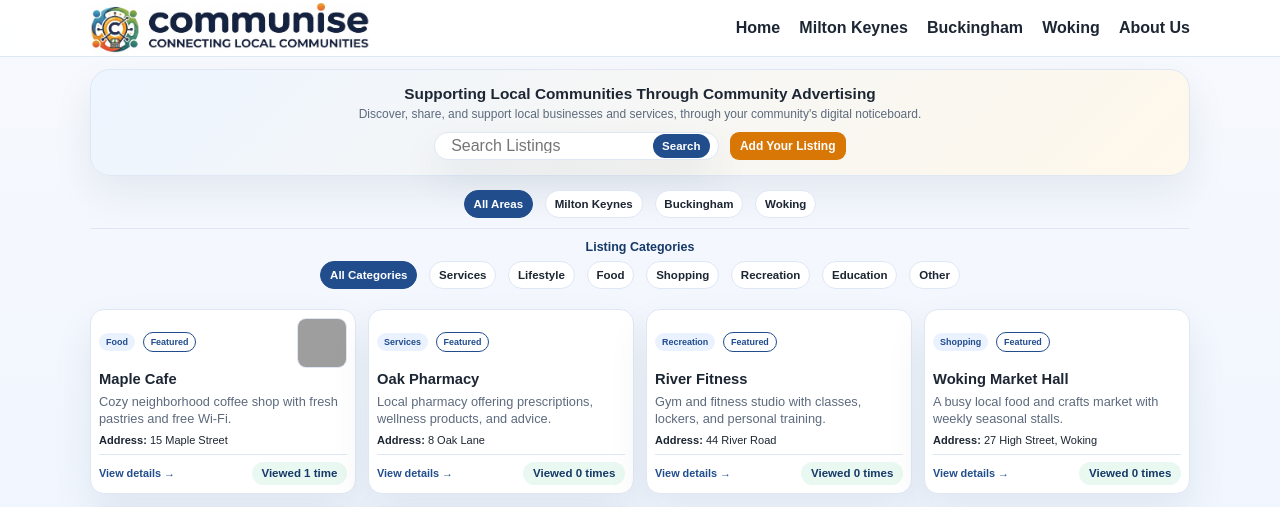
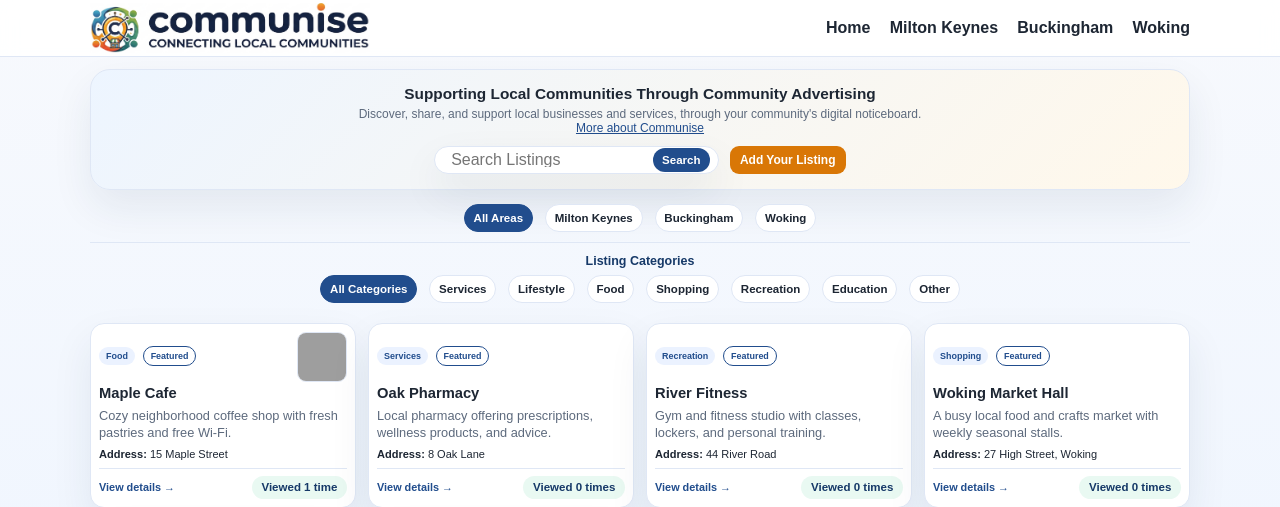
Before and after one commit to mbnarayn/communise, a Flask app: page / in a window 1280 px wide. Shown: the top 507 px of the page. Run offline with Flask 3, Linux system fonts and the light colour scheme; grey boxes are pictures that could not be loaded.

Commit message:
ui updates

```diff
--- a/static/styles.css
+++ b/static/styles.css
@@ -118,6 +118,15 @@ nav a {
   margin-right: auto;
   color: var(--muted);
   font-size: 0.75rem;
+}
+
+.hero-about-link {
+  color: var(--primary);
+  font: inherit;
+}
+
+.hero-about-link:hover {
+  color: var(--primary-dark);
 }
 
 .hero-tagline {
--- a/templates/404.html
+++ b/templates/404.html
@@ -18,7 +18,6 @@
           <a href="{{ url_for('milton_keynes_page') }}">Milton Keynes</a>
           <a href="{{ url_for('buckingham_page') }}">Buckingham</a>
           <a href="{{ url_for('woking_page') }}">Woking</a>
-          <a href="{{ url_for('about') }}">About Us</a>
         </nav>
       </div>
     </header>
--- a/templates/about.html
+++ b/templates/about.html
@@ -18,7 +18,6 @@
           <a href="{{ url_for('milton_keynes_page') }}">Milton Keynes</a>
           <a href="{{ url_for('buckingham_page') }}">Buckingham</a>
           <a href="{{ url_for('woking_page') }}">Woking</a>
-          <a href="{{ url_for('about') }}">About Us</a>
         </nav>
       </div>
     </header>
--- a/templates/add_listing.html
+++ b/templates/add_listing.html
@@ -20,7 +20,6 @@
           <a href="{{ url_for('woking_page') }}">Woking</a>
         </nav>
       </div>
-          <a href="{{ url_for('about') }}">About Us</a>
     </header>
 
     <main class="container form-page">
--- a/templates/admin.html
+++ b/templates/admin.html
@@ -15,7 +15,6 @@
         </a>
         <nav>
           <a href="{{ url_for('index') }}">Home</a>
-          <a href="{{ url_for('about') }}">About Us</a>
         </nav>
       </div>
     </header>
--- a/templates/community.html
+++ b/templates/community.html
@@ -18,7 +18,6 @@
           <a href="{{ url_for('milton_keynes_page') }}">Milton Keynes</a>
           <a href="{{ url_for('buckingham_page') }}">Buckingham</a>
           <a href="{{ url_for('woking_page') }}">Woking</a>
-          <a href="{{ url_for('about') }}">About Us</a>
         </nav>
       </div>
     </header>
@@ -27,7 +26,7 @@
       <section class="hero">
         <div class="hero-copy">
           <h1>Supporting Local Communities Through Community Advertising</h1>
-          <p class="subtitle">Discover, share, and support local businesses and services, through your community's digital noticeboard.</p>
+          <p class="subtitle">Discover, share, and support local businesses and services, through your community's digital noticeboard.<br /><a class="hero-about-link" href="{{ url_for('about') }}">More about Communise</a></p>
           <div class="hero-actions">
             <form class="search-form hero-search" method="GET" action="{{ url_for('milton_keynes_page') if community_slug == 'mk' else url_for('woking_page') if community_slug == 'woking' else url_for('buckingham_page') }}">
               <input
--- a/templates/index.html
+++ b/templates/index.html
@@ -18,7 +18,6 @@
           <a href="{{ url_for('milton_keynes_page') }}">Milton Keynes</a>
           <a href="{{ url_for('buckingham_page') }}">Buckingham</a>
           <a href="{{ url_for('woking_page') }}">Woking</a>
-          <a href="{{ url_for('about') }}">About Us</a>
         </nav>
       </div>
     </header>
@@ -27,7 +26,7 @@
       <section class="hero">
         <div class="hero-copy">
           <h1>Supporting Local Communities Through Community Advertising</h1>
-          <p class="subtitle">Discover, share, and support local businesses and services, through your community's digital noticeboard.</p>
+          <p class="subtitle">Discover, share, and support local businesses and services, through your community's digital noticeboard.<br /><a class="hero-about-link" href="{{ url_for('about') }}">More about Communise</a></p>
           <div class="hero-actions">
             <form class="search-form hero-search" method="GET" action="{{ url_for('index') }}">
               <input
--- a/templates/listing_detail.html
+++ b/templates/listing_detail.html
@@ -18,7 +18,6 @@
           <a href="{{ url_for('milton_keynes_page') }}">Milton Keynes</a>
           <a href="{{ url_for('buckingham_page') }}">Buckingham</a>
           <a href="{{ url_for('woking_page') }}">Woking</a>
-          <a href="{{ url_for('about') }}">About Us</a>
         </nav>
       </div>
     </header>
```
